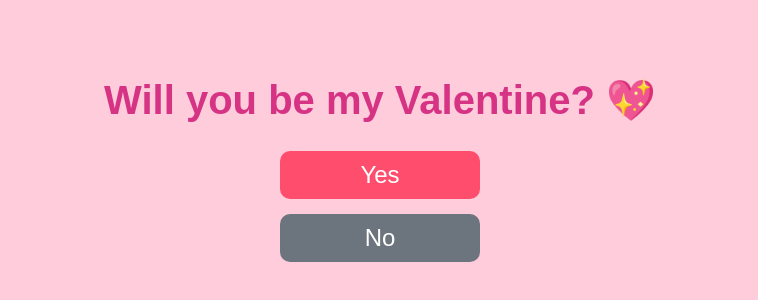
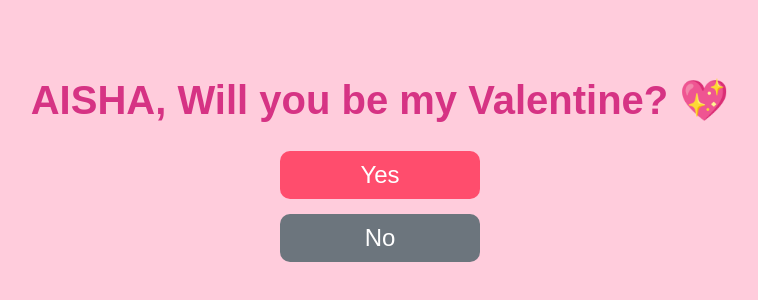
Before and after one commit to codertinie/Wiil-you-be-my-valentine, a plain HTML site: page index.html in a window 1280 px wide. Shown: the part 302-602 px from the top of the page, without its empty margins (260-1018 px from the left). Drawn offline with Linux system fonts and the light colour scheme.

Commit message:
added name

```diff
--- a/index.html
+++ b/index.html
@@ -8,7 +8,7 @@
 </head>
 <body>
     <div class="container">
-        <h1>Will you be my Valentine? 💖</h1>
+        <h1>AISHA, Will you be my Valentine? 💖</h1>
         <div class="buttons">
             <button class="yes" onclick="showLove()">Yes</button>
             <button class="no" onmouseover="moveButton()">No</button>
```
